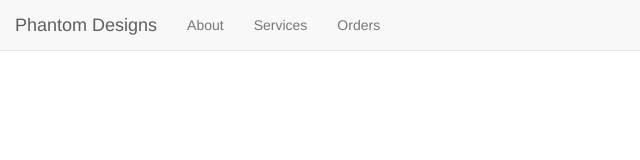
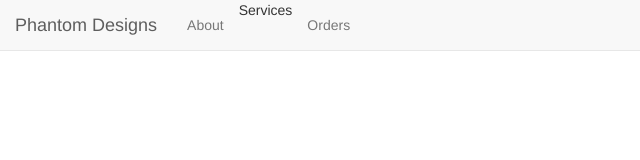
Before and after one commit to phantomotakuu/Phantom-Designs, a plain HTML site: page services.html in a window 1280 px wide. Shown: the whole page, without its empty margins (0-640 px from the left). Drawn offline with nearby package versions, Linux system fonts and the light colour scheme.

Commit message:
Updated navbar to blank out Services button

```diff
--- a/services.html
+++ b/services.html
@@ -31,7 +31,7 @@
 
             <li><a href="about.html">About</a></li>
             <li></li>
-            <li><a href="services.html">Services</a></li>
+            <li>Services</li>
             <li></li>
             <li><a href="orders.html">Orders</a></li>
 
```
